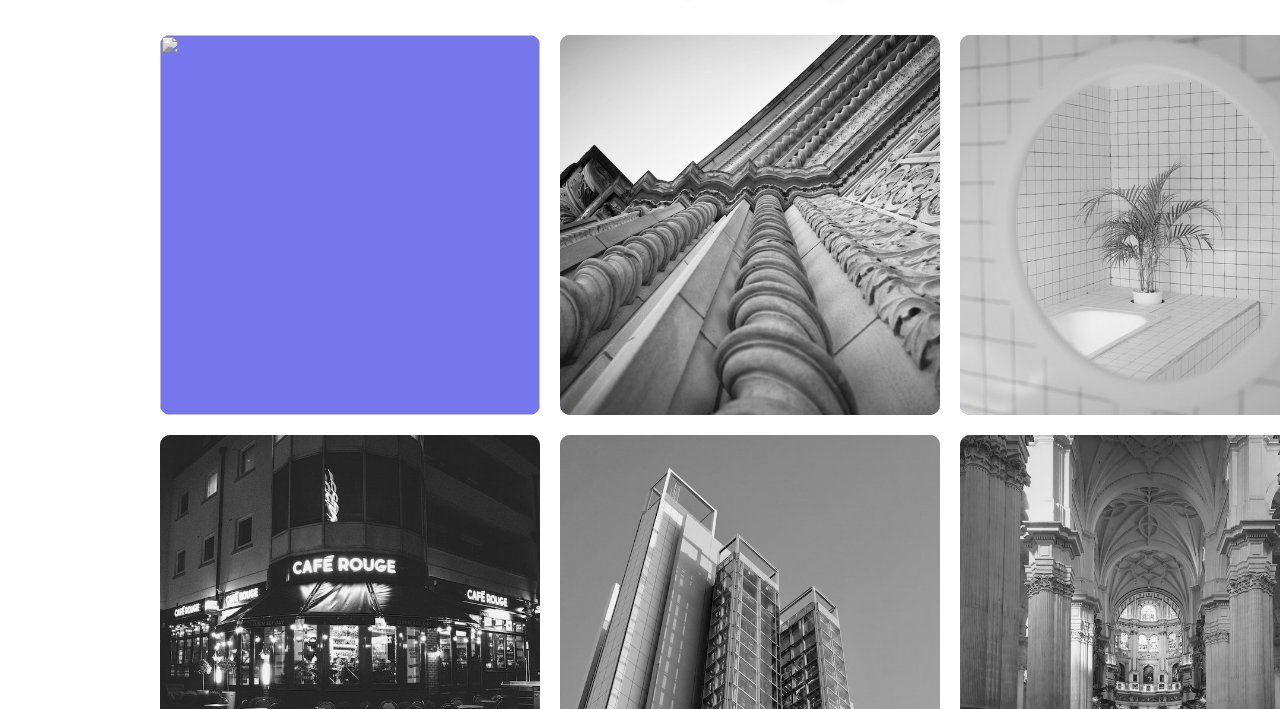
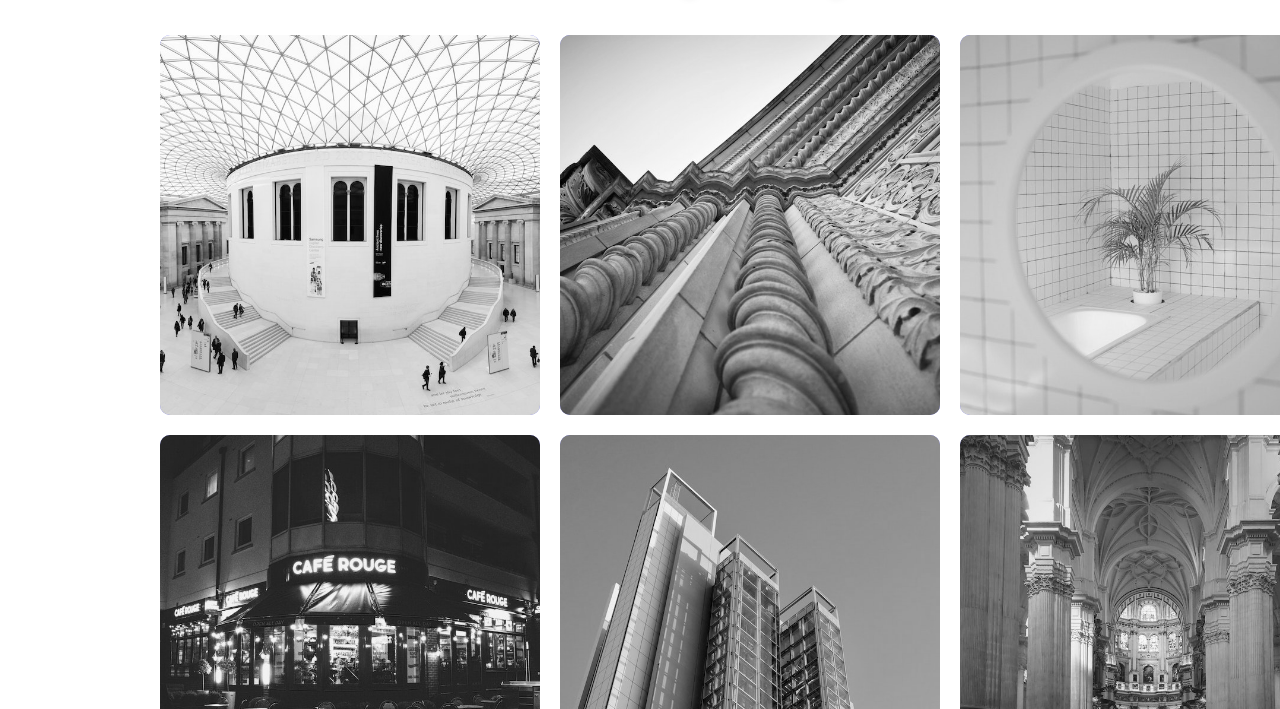
Before and after one commit to A-B-H-I-S-H-E-K-9/Image-Gallery, a plain HTML site: page index.html in a window 1280 px wide. Shown: the part 91-800 px from the top of the page. Drawn offline with Linux system fonts and the light colour scheme; files whose address does not match are found by name.

Commit message:
Update index.html

```diff
--- a/index.html
+++ b/index.html
@@ -11,7 +11,7 @@
     <div id="wrapper">
         <div class="header">My Gallery</div>
         <div class="item2 box">
-            <img src="../Image Gallery/images/image1.jpg" alt="">
+            <img src="images/image1.jpg" alt="">
             <p>image1</p>
         </div>
         <div class="item3 box">
```
